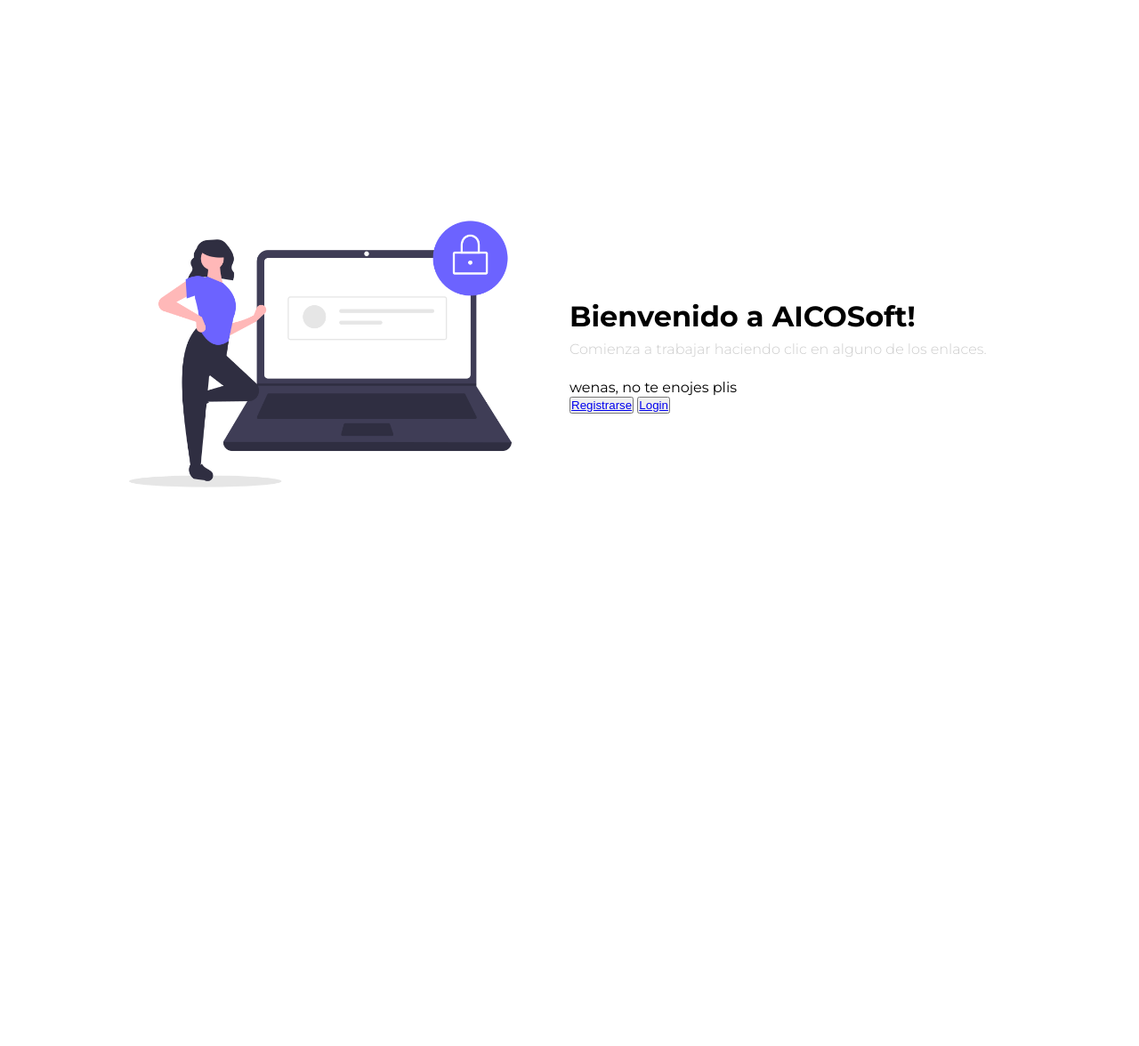
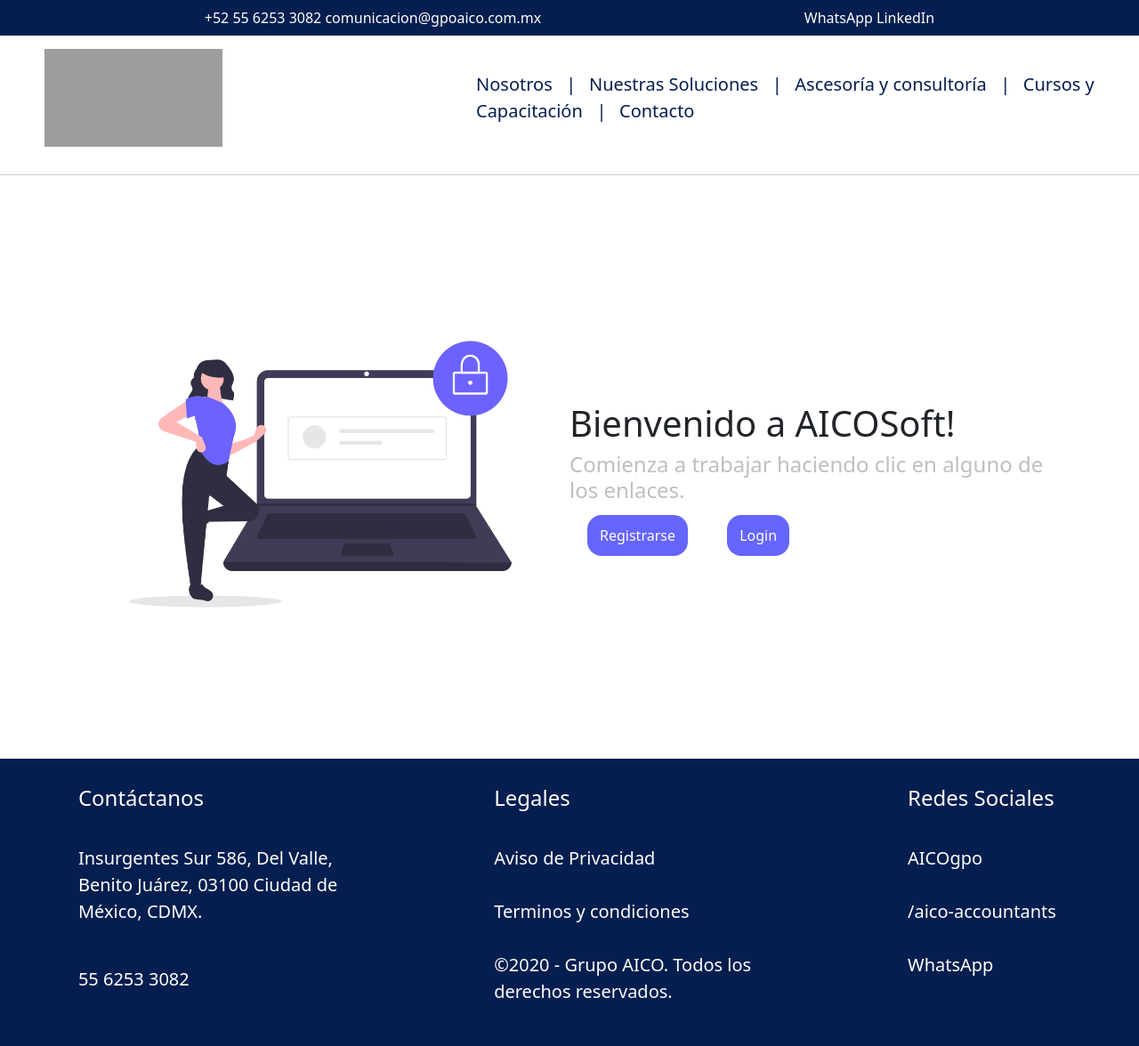
Before and after one commit to DevGragy/AICOSoft, a PHP site: page / in a window 1280 px wide. Shown: the whole page at 89% size. Before the commit the page ends 548 px from the top, so only its background shows below. Run offline with PHP 8.4, Linux system fonts and the light colour scheme; grey boxes are pictures that could not be loaded.

Commit message:
Header y footer.
Hacen falta los íconos, ya sea con bootstrap o que se coloquen individualmente.

```diff
--- a/css/main.css
+++ b/css/main.css
@@ -12,13 +12,26 @@ body {
   font-family: "Montserrat", sans-serif;
 }
 
+header {
+  display: flex;
+  align-items: center;
+}
+
 img {
   width: 100%;
 }
 
+nav {
+  padding-left: 270px;
+}
+
+h5 {
+  color: #fff;
+}
+
 .contenedor {
   padding: 40px;
-  height: 100vh;
+  height: 80vh;
   max-width: 1200px;
   margin: 0 auto;
   display: grid;
@@ -52,9 +65,28 @@ img {
   border: none;
   border-radius: 16px;
   font-size: 16px;
+  text-decoration: none;
 }
 
 .btn-submit:hover {
+  background-color: #fff;
+  color: #000;
+  border: 1px solid #000;
+  transition: all ease-in 0.3s;
+}
+
+.btn-link {
+  padding: 12px 14px;
+  margin: 20px;
+  background-color: rgb(101, 101, 255);
+  color: #fff;
+  border: none;
+  border-radius: 16px;
+  font-size: 16px;
+  text-decoration: none;
+}
+
+.btn-link:hover {
   background-color: #fff;
   color: #000;
   border: 1px solid #000;
@@ -67,6 +99,56 @@ img {
 
 .subt-reg {
   font-weight: 300;
-  color: #ccc;
+  color: #BFBFBF;
   margin-bottom: 24px;
 }
+
+.top-header {
+  background-color: #041e4f;
+  color: #fff;
+  padding: 8px;
+}
+
+.top-header-space {
+  display: flex;
+  justify-content: space-around;
+}
+
+.links {
+  color: #fff;
+  text-decoration: none;
+}
+
+.links:hover {
+  color: #f5f5f5;
+}
+
+.logo-grupo-aico {
+  width: 200px;
+  height: 110px;
+  margin: 15px;
+  margin-left: 50px;
+}
+
+.nav-text {
+  color: #041e4f;
+  font-size: 20px;
+  text-decoration: none;
+}
+
+.nav-text:hover {
+  color: rgb(101, 101, 255);
+}
+
+.footer-bg {
+  background-color: #041e4f;
+  color: #fff;
+  font-size: 20px;
+}
+
+.footer-space {
+  display: flex;
+  justify-content: space-around;
+  padding-top: 30px;
+  padding-bottom: 30px;
+}
--- a/index.html
+++ b/index.html
@@ -5,9 +5,40 @@
     <meta http-equiv="X-UA-Compatible" content="IE=edge" />
     <meta name="viewport" content="width=device-width, initial-scale=1.0" />
     <link rel="stylesheet" href="./css/main.css" />
+    <link href="https://cdn.jsdelivr.net/npm/bootstrap@5.2.1/dist/css/bootstrap.min.css" rel="stylesheet" integrity="sha384-iYQeCzEYFbKjA/T2uDLTpkwGzCiq6soy8tYaI1GyVh/UjpbCx/TYkiZhlZB6+fzT" crossorigin="anonymous">
     <title>Registro | AICOSoft</title>
   </head>
   <body>
+    <div class="top-header">
+      <div class="container top-header-space">
+        <div style="justify-content: space-between;">
+          <a><span>+52 55 6253 3082</span></a>
+          <a><span>comunicacion@gpoaico.com.mx</span></a>
+        </div>
+        <div>
+          <a href="https://www.facebook.com/AICOgpo" class="icon links" target="_blank">
+            <a href="#">
+              <span class="fab fa-facebook-f"></span>
+            </a>
+          </a>
+          <a href="https://wa.me/5215562533082" class="icon links socicon socicon-whatsapp" alt="WhatsApp" aria-label="WhatsApp" target="_blank"><span>WhatsApp</span></a>
+          <a href="https://www.linkedin.com/company/aico-accountants" class="icon links" alt="LinkedIn" aria-label="LinkedIn" target="_blank"><span>LinkedIn</span></a>
+        </div>
+      </div>
+    </div>
+    <header>
+      <div>
+        <img src="https://gpoaico.com.mx/wp-content/uploads/2021/10/Logo-AICO.png" alt="GRUPO AICO" id="logo" class="logo-grupo-aico">
+      </div>
+      <nav>
+        <a href="" class="nav-text">Nosotros &nbsp;&nbsp;|</a>
+        <a href="" class="nav-text">&nbsp;&nbsp;Nuestras Soluciones &nbsp;&nbsp;|</a>
+        <a href="" class="nav-text">&nbsp;&nbsp;Ascesoría y consultoría &nbsp;&nbsp;|</a>
+        <a href="" class="nav-text">&nbsp;&nbsp;Cursos y Capacitación &nbsp;&nbsp;|</a>
+        <a href="" class="nav-text">&nbsp;&nbsp;Contacto</a>
+      </nav>
+    </header>
+    <hr>
     <main class="contenedor">
       <div class="contenedor-img">
         <img src="./img/login_img.png" alt="login_img" class="imagen-login" />
@@ -18,15 +49,60 @@
         <h4 class="subt-reg">
           Comienza a trabajar haciendo clic en alguno de los enlaces.
         </h4>
-        <p>wenas, no te enojes plis</p>
 
-        <button>
-          <a href="./registro.html">Registrarse</a>
-        </button>
-        <button>
-          <a href="./login.html">Login</a>
-        </button>
+        <a class="btn-submit" href="./registro.html">Registrarse</a>
+        <a class="btn-submit" href="./login.html">Login</a>
       </div>
     </main>
+
+    <footer class="footer-bg">
+      <div class="footer-space">
+        <div>
+          <h4>Contáctanos</h4>
+          <div>
+            <img></img>
+            <p>Insurgentes Sur 586, Del Valle,<br> Benito Juárez, 03100 Ciudad de<br> México, CDMX.</p>
+          </div>
+          <div>
+            <img></img>
+            <a>55 6253 3082</a>
+          </div>
+        </div>
+        <div>
+          <h4>Legales</h4>
+          <div>
+            <div>
+              <img></img>
+              <a>Aviso de Privacidad</a>
+            </div>
+            <div>
+              <img></img>
+              <a>Terminos y condiciones</a>
+            </div>
+            <div>
+              <img></img>
+              <p>©2020 - Grupo AICO. Todos los<br> derechos reservados. </p>
+            </div>
+          </div>
+        </div>
+        <div>
+          <h4>Redes Sociales</h4>
+          <div>
+            <div>
+              <img></img>
+              <a>AICOgpo</a>
+            </div>
+            <div>
+              <img></img>
+              <a>/aico-accountants</a>
+            </div>
+            <div>
+              <img></img>
+              <a>WhatsApp</a>
+            </div>
+          </div>
+        </div>
+      </div>
+    </footer>
   </body>
 </html>
```
